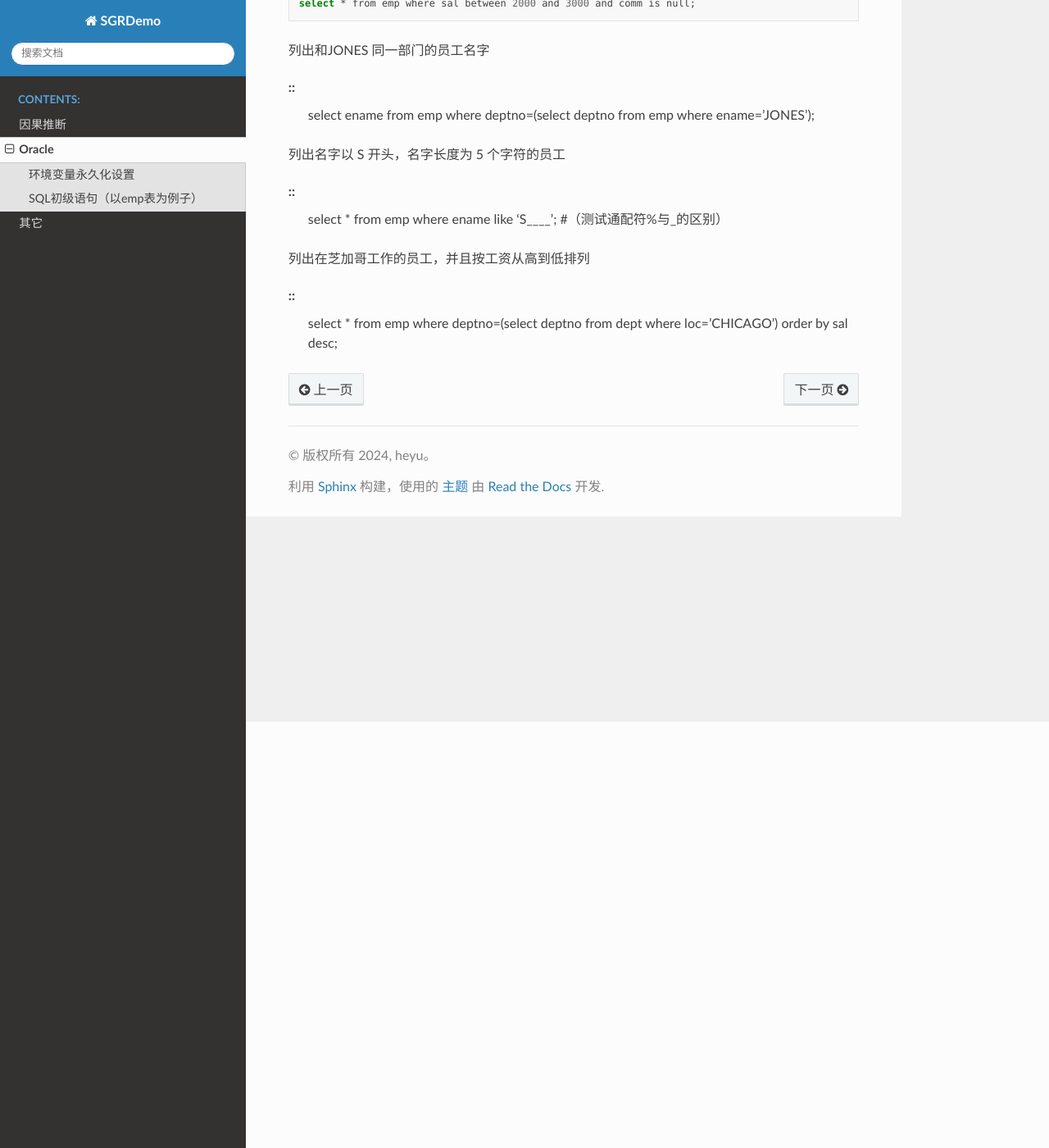
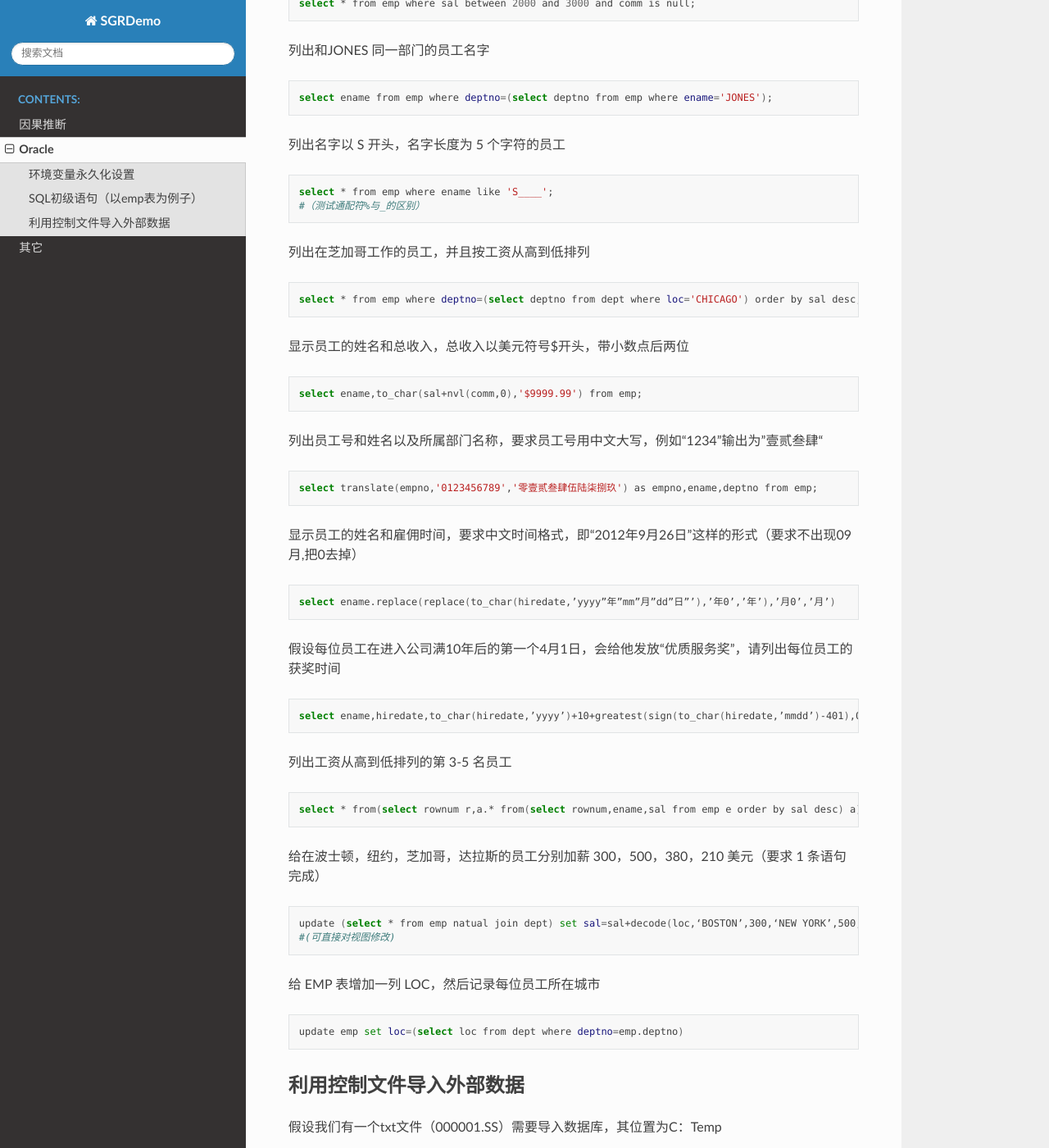
Before and after one commit to heyu58/SGR, a Sphinx documentation site: the page built from source/Oracle/index.rst, in a window 1280 px wide and 1400 px high, scrolled down 520 px. Shown: the whole window at 82% size. Built offline with Sphinx 7.4.7 and the Read the Docs theme 3.1.0, drawn with Linux system fonts in a browser that asks for light colours; some of the changed text lies outside the part shown.

Commit message:
Update index.rst

```diff
--- a/source/Oracle/index.rst
+++ b/source/Oracle/index.rst
@@ -30,16 +30,94 @@ SQL初级语句（以emp表为例子）
 列出和JONES 同一部门的员工名字
 
 ::
+
     select ename from emp where deptno=(select deptno from emp where ename='JONES');
-
 
 列出名字以 S 开头，名字长度为 5 个字符的员工
 
 ::
+
     select * from emp where ename like 'S____';
     #（测试通配符%与_的区别）
 
 列出在芝加哥工作的员工，并且按工资从高到低排列
 
 ::
+
     select * from emp where deptno=(select deptno from dept where loc='CHICAGO') order by sal desc;
+
+显示员工的姓名和总收入，总收入以美元符号$开头，带小数点后两位
+
+::
+
+    select ename,to_char(sal+nvl(comm,0),'$9999.99') from emp;
+
+列出员工号和姓名以及所属部门名称，要求员工号用中文大写，例如“1234”输出为”壹贰叁肆“
+
+::
+
+    select translate(empno,'0123456789','零壹贰叁肆伍陆柒捌玖') as empno,ename,deptno from emp;
+
+显示员工的姓名和雇佣时间，要求中文时间格式，即“2012年9月26日”这样的形式（要求不出现09月,把0去掉）
+
+::
+
+    select ename.replace(replace(to_char(hiredate,’yyyy”年”mm”月”dd”日”’),’年0’,’年’),’月0’,’月’)
+
+假设每位员工在进入公司满10年后的第一个4月1日，会给他发放“优质服务奖”，请列出每位员工的获奖时间
+
+::
+
+    select ename,hiredate,to_char(hiredate,’yyyy’)+10+greatest(sign(to_char(hiredate,’mmdd’)-401),0)||’年4月1日’ from emp;
+
+列出工资从高到低排列的第 3-5 名员工
+
+::
+
+    select * from(select rownum r,a.* from(select rownum,ename,sal from emp e order by sal desc) a) b where r<=5 and r>=3;
+
+给在波士顿，纽约，芝加哥，达拉斯的员工分别加薪 300，500，380，210 美元（要求 1 条语句完成）
+
+::
+
+    update (select * from emp natual join dept) set sal=sal+decode(loc,‘BOSTON’,300,‘NEW YORK’,500,‘CHICAGO’,380,‘DALLAS’,210);
+    #(可直接对视图修改)
+
+给 EMP 表增加一列 LOC，然后记录每位员工所在城市
+
+::
+
+    update emp set loc=(select loc from dept where deptno=emp.deptno)
+
+
+利用控制文件导入外部数据
+-------------------------------
+假设我们有一个txt文件（000001.SS）需要导入数据库，其位置为C：\Temp
+
+::
+
+    Date,Open,High,Low,Close,Adj Close,Volume
+    1997/7/2,1255.909058,1261.571045,1147.331055,1199.061035,1199.061035,0
+    1997/7/3,1194.676025,1194.676025,1149.939941,1150.623047,1150.623047,0
+    1997/7/4,1138.921021,1163.249023,1124.776001,1159.342041,1159.342041,0
+    1997/7/7,1161.707031,1163.447021,1085.572021,1096.81897,1096.81897,0
+    ...#存放的上证指数数据在之后的分析函数中会用到
+
+我们在同样的位置C:\Temp创建一个名为ss的ctl控制文件,内容为：
+
+::
+
+    options(skip=1,rows=4096)
+    load data
+    infile "c:\TEMP\000001.SS.csv"
+    truncate
+    INTO table ss001
+    fields terminated by ","
+    (day,open,high,low,close,adjclose,volume)
+
+只要数据库中已经存在ss001表（如何创建省略），我们在cmd控制台在C:\Temp目录下输入
+::
+
+    sqlldr control=ss.ctl errors=100000
+
+即可成功导入
```
